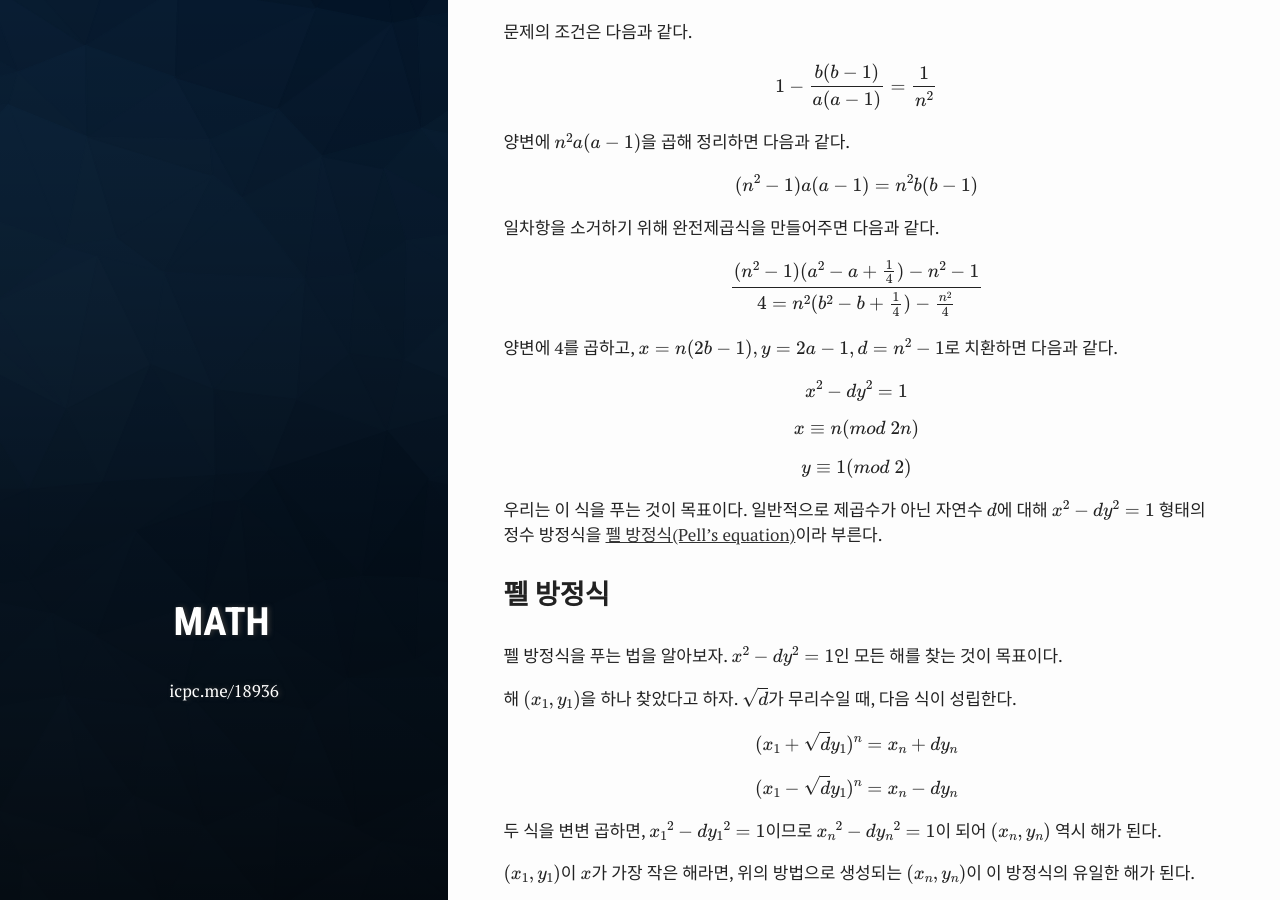
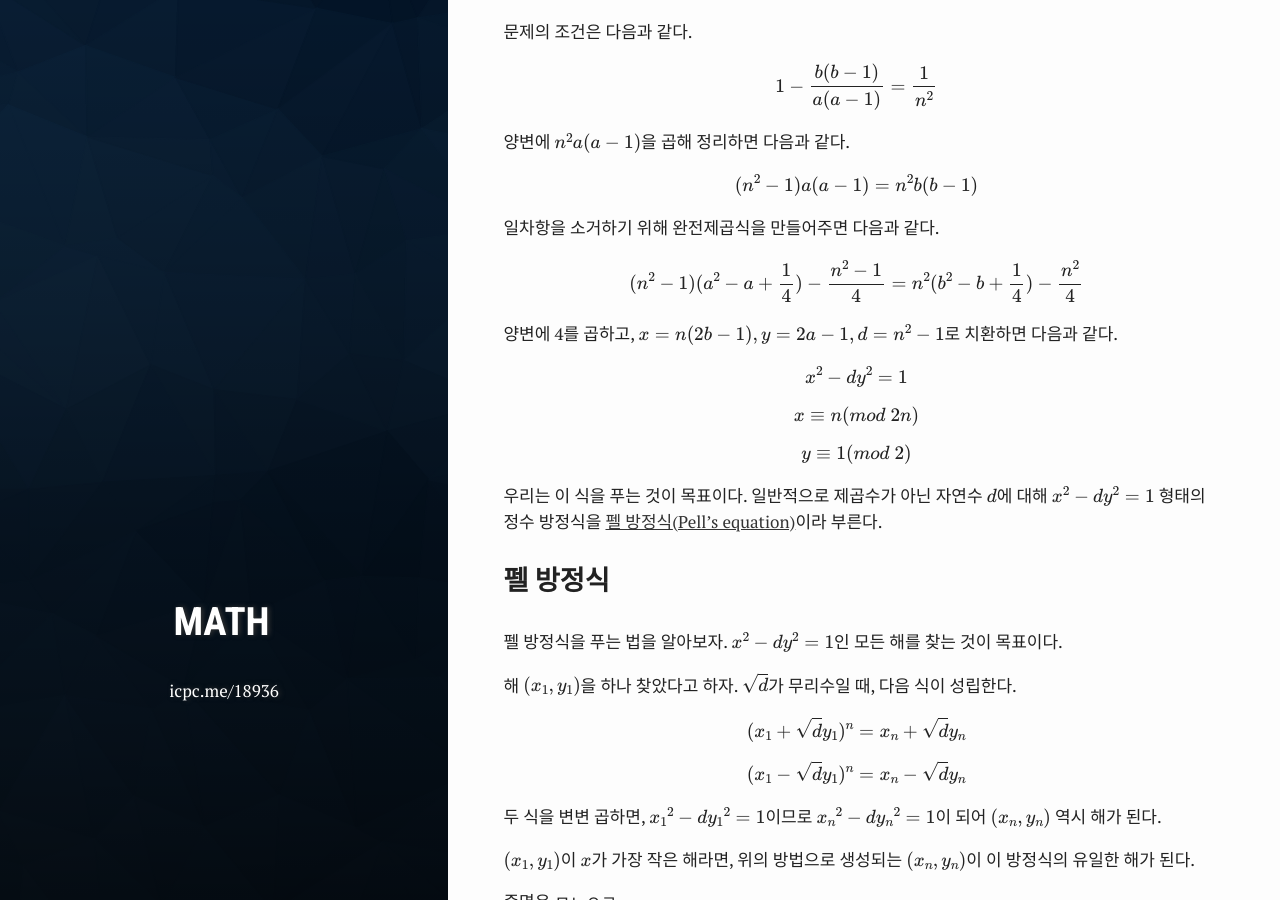
Before and after one commit to ahgus89/ahgus89.github.io, a Jekyll site: the page built from _posts/2020-05-18-BOJ-18936.md, in a window 1280 px wide and 900 px high, scrolled down 466 px. Built offline with Jekyll 4.4.1, drawn with Linux system fonts in a browser that asks for light colours; formulas are drawn with MathJax 3.

Commit message:
Update 2020-05-18-BOJ-18936.md

```diff
--- a/_posts/2020-05-18-BOJ-18936.md
+++ b/_posts/2020-05-18-BOJ-18936.md
@@ -24,7 +24,7 @@ $$(n^{2}-1)a(a-1) = n^{2}b(b-1)$$
 
 일차항을 소거하기 위해 완전제곱식을 만들어주면 다음과 같다.
 
-$$(n^{2}-1)({a^2}-a+{1 \over 4})-{n^{2}-1} \over {4} = n^{2}({b^2}-b+{1 \over 4})-{n^{2} \over 4}$$
+$$(n^{2}-1)({a^2}-a+{1 \over 4})-{ {n^{2}-1} \over 4 } = n^{2}({b^2}-b+{1 \over 4})-{n^{2} \over 4}$$
 
 양변에 4를 곱하고, $x=n(2b-1), y=2a-1, d=n^{2}-1$로 치환하면 다음과 같다.
 
@@ -41,9 +41,9 @@ $$y \equiv 1 (mod \space 2)$$
 
 해 $(x_1, y_1)$을 하나 찾았다고 하자. $\sqrt{d}$가 무리수일 때, 다음 식이 성립한다.
 
-$$(x_{1}+\sqrt{d}y_{1})^{n} = x_{n}+dy_{n}$$
+$$(x_{1}+\sqrt{d}y_{1})^{n} = x_{n}+\sqrt{d}y_{n}$$
 
-$$(x_{1}-\sqrt{d}y_{1})^{n} = x_{n}-dy_{n}$$
+$$(x_{1}-\sqrt{d}y_{1})^{n} = x_{n}-\sqrt{d}y_{n}$$
 
 두 식을 변변 곱하면, ${x_{1}}^{2}-d{y_{1}}^{2} = 1$이므로 ${x_{n}}^{2}-d{y_{n}}^{2} = 1$이 되어 $(x_{n}, y_{n})$ 역시 해가 된다.
 
```
